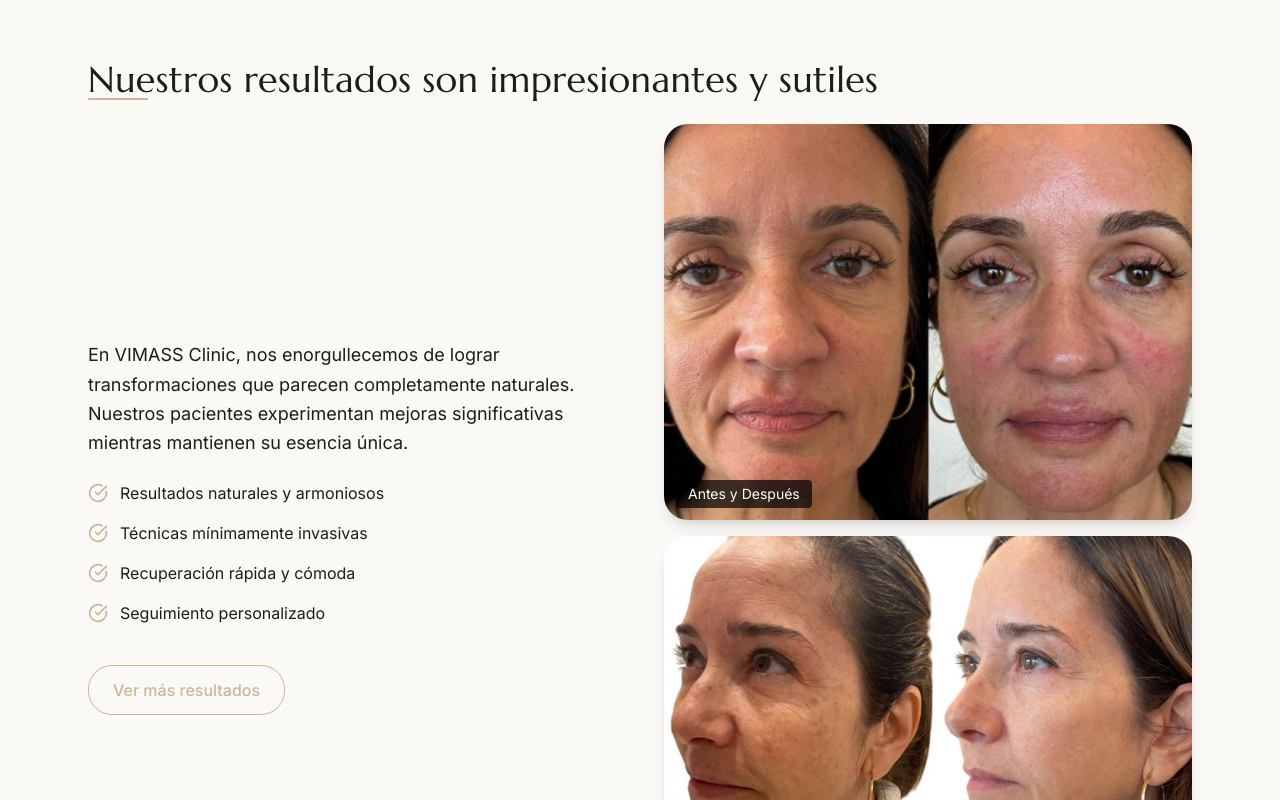
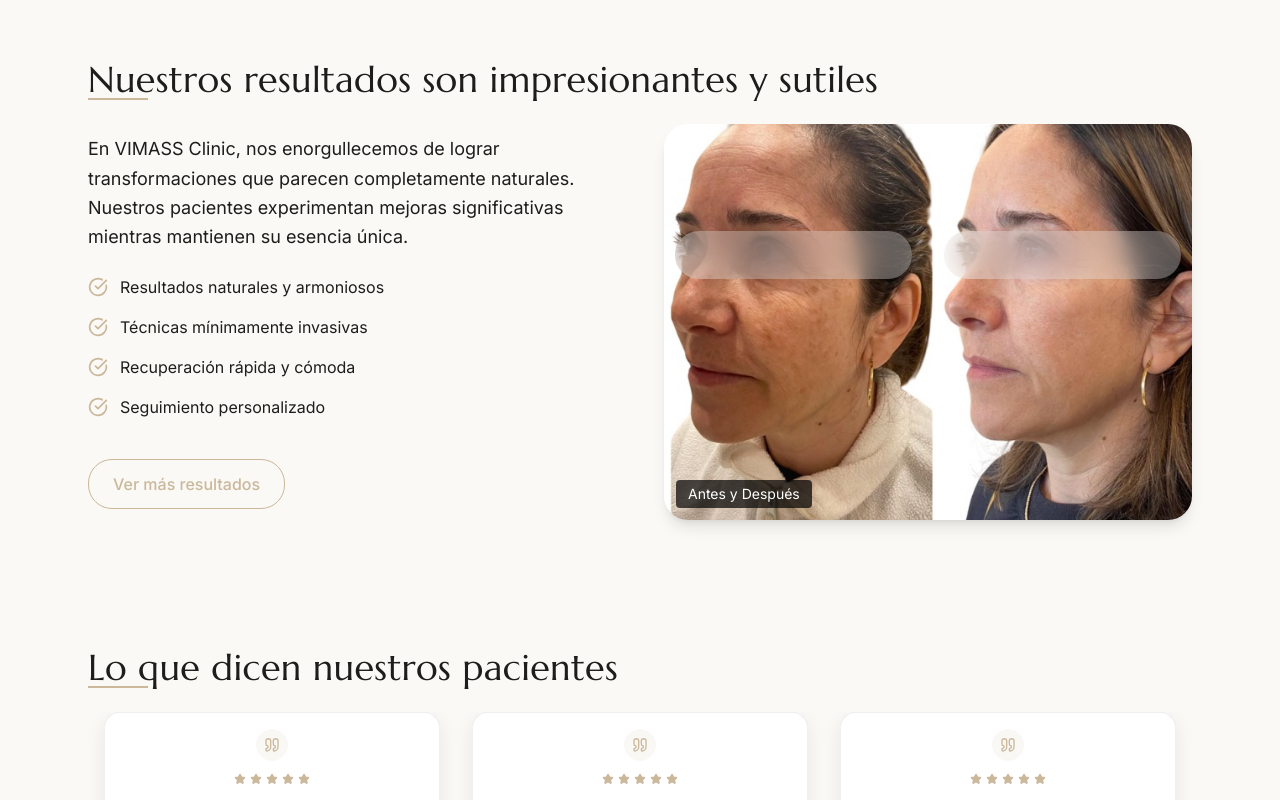
Before and after one commit to Cypher-Kami/vimass-clinic, a Next.js app: page / in a window 1280 px wide. Shown: the part 2700-3500 px from the top of the page. Built offline with nearby package versions, Linux system fonts and the light colour scheme.

Commit message:
blur added to before and after picture

```diff
--- a/src/app/home-client.tsx
+++ b/src/app/home-client.tsx
@@ -185,33 +185,24 @@ export function HomeClient({ clinica, reseñas, destacados }: HomeClientProps) {
                 </Link>
               </div>
             </div>
-            <div className="space-y-4">
+            <div className="relative">
               <div className="relative group rounded-2xl overflow-hidden shadow-lg hover:shadow-xl transition-all duration-300">
                 <div className="relative aspect-[4/3]">
                   <Image
-                    src={ImagePaths.resultados[0]}
-                    alt="Resultado 1 - Antes y Después"
+                    src={ImagePaths.resultados[2]}
+                    alt="Resultado - Antes y Después"
                     fill
                     className="object-cover transition-transform duration-500 group-hover:scale-105"
                     sizes="(max-width: 768px) 100vw, (max-width: 1200px) 50vw, 33vw"
                     priority
                   />
-                </div>
-                <div className="absolute bottom-3 left-3 bg-black/70 text-white px-3 py-1 rounded text-sm">
-                  {t('home.beforeAfterLabel')}
-                </div>
-              </div>
-
-              <div className="relative group rounded-2xl overflow-hidden shadow-lg hover:shadow-xl transition-all duration-300">
-                <div className="relative aspect-[4/3]">
-                  <Image
-                    src={ImagePaths.resultados[2]}
-                    alt="Resultado 3 - Antes y Después"
-                    fill
-                    className="object-cover transition-transform duration-500 group-hover:scale-105"
-                    sizes="(max-width: 768px) 100vw, (max-width: 1200px) 50vw, 33vw"
-                    priority
-                  />
+                  {/* Blur overlay for eyes privacy - two bars with separation in center */}
+                  <div className="absolute inset-0 pointer-events-none">
+                    {/* Left bar - from start to center */}
+                    <div className="absolute top-[27%] left-[2%] w-[45%] h-12 bg-white/30 backdrop-blur-lg rounded-full"></div>
+                    {/* Right bar - from center to end */}
+                    <div className="absolute top-[27%] right-[2%] w-[45%] h-12 bg-white/30 backdrop-blur-lg rounded-full"></div>
+                  </div>
                 </div>
                 <div className="absolute bottom-3 left-3 bg-black/70 text-white px-3 py-1 rounded text-sm">
                   {t('home.beforeAfterLabel')}
```
